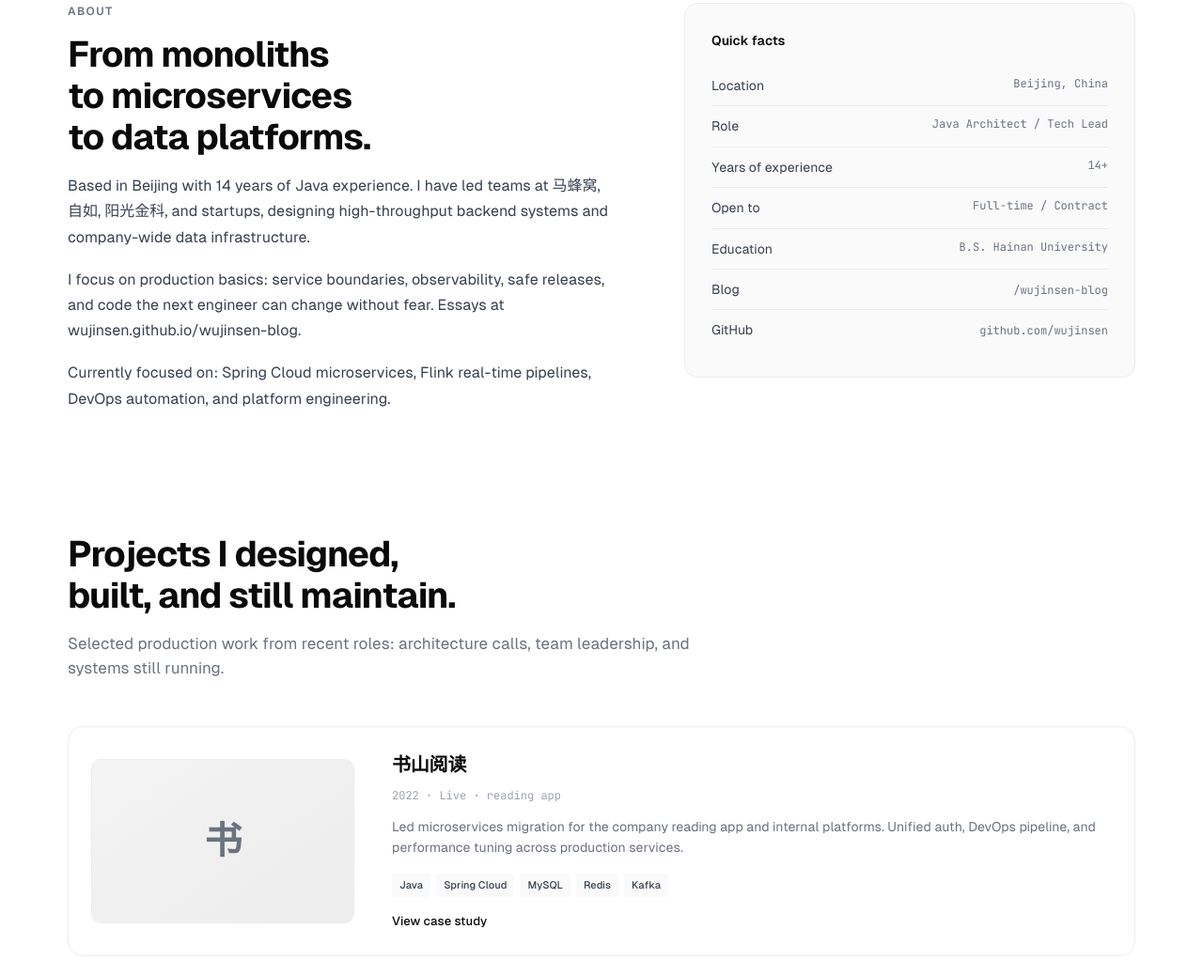
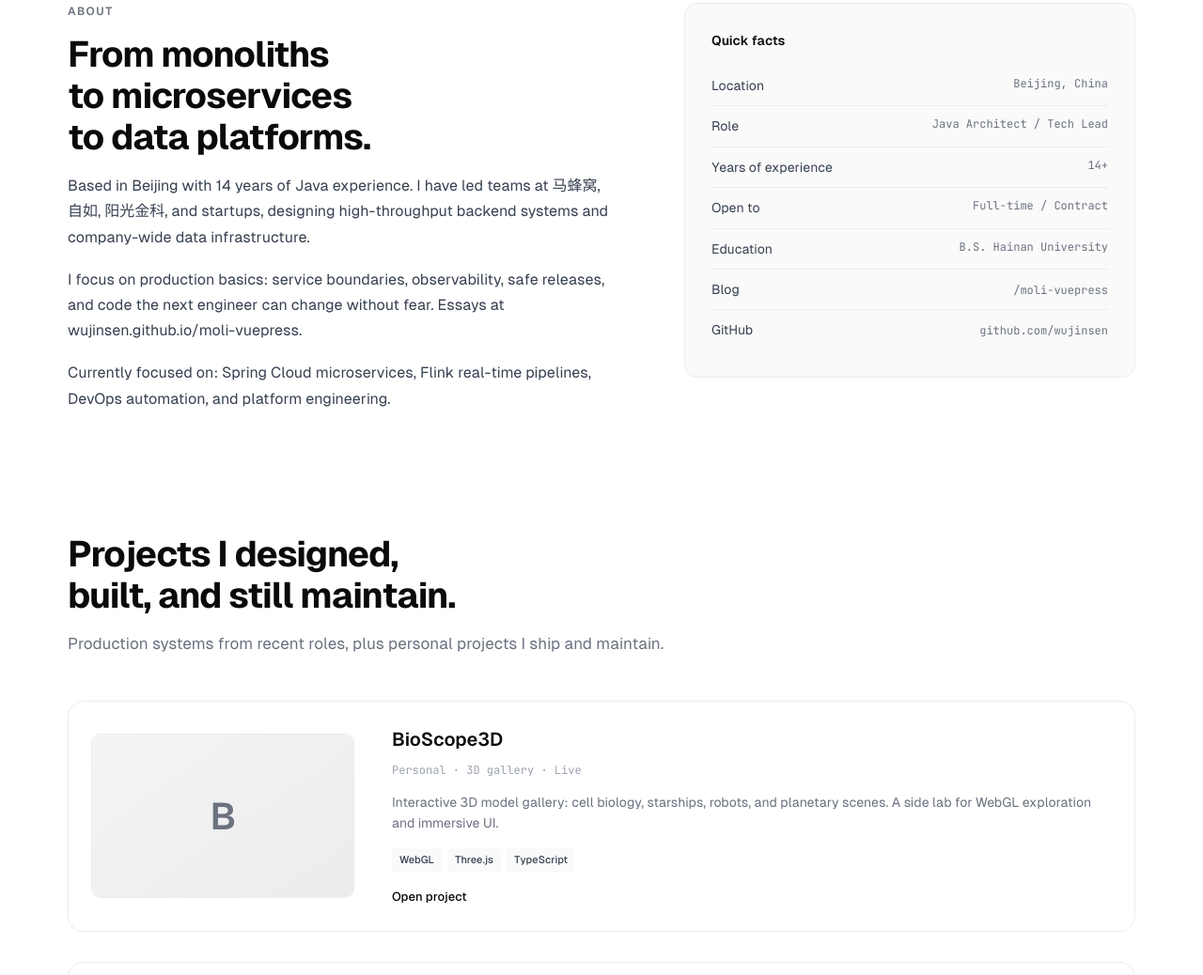
Before and after one commit to wujinsen/wujinsen.github.io, an Astro site in the folder astro-site/: page / in a window 1280 px wide. Shown: the part 1109-2147 px from the top of the page at 94% size. Built offline with nearby package versions, Linux system fonts and the light colour scheme; Astro itself is replaced by a stand-in of ours.

Commit message:
Update blog to moli-vuepress and add BioScope3D project

```diff
--- a/astro-site/src/components/About.astro
+++ b/astro-site/src/components/About.astro
@@ -23,8 +23,8 @@ import { quickFacts } from '../data/site';
       </p>
       <p>
         <I18n
-        en="I focus on production basics: service boundaries, observability, safe releases, and code the next engineer can change without fear. Essays at wujinsen.github.io/wujinsen-blog."
-        zh="工作重心在生产基础能力：服务边界、可观测性、安全发布，以及后续同事能放心改动的代码。文章见 wujinsen.github.io/wujinsen-blog。"
+        en="I focus on production basics: service boundaries, observability, safe releases, and code the next engineer can change without fear. Essays at wujinsen.github.io/moli-vuepress."
+        zh="工作重心在生产基础能力：服务边界、可观测性、安全发布，以及后续同事能放心改动的代码。文章见 wujinsen.github.io/moli-vuepress。"
         />
       </p>
       <p>
--- a/astro-site/src/components/Work.astro
+++ b/astro-site/src/components/Work.astro
@@ -13,15 +13,19 @@ import { products } from '../data/site';
     </h2>
     <p class="section-desc">
       <I18n
-        en="Selected production work from recent roles: architecture calls, team leadership, and systems still running."
-        zh="来自近年工作的生产项目：架构决策、带队交付、以及仍在运行的系统。"
+        en="Production systems from recent roles, plus personal projects I ship and maintain."
+        zh="近年工作的生产系统，以及上线维护的个人项目。"
       />
     </p>
   </div>
   <div class="products-list">
     {
       products.map((product) => (
-        <a class:list={['product-row', { reverse: product.reverse }]} href={product.href}>
+        <a
+          class:list={['product-row', { reverse: product.reverse }]}
+          href={product.href}
+          {...(product.external ? { target: '_blank', rel: 'noopener noreferrer' } : {})}
+        >
           <div class="product-thumb">
             {product.image ? (
               <img
@@ -49,7 +53,11 @@ import { products } from '../data/site';
               ))}
             </div>
             <span class="product-link">
-              <I18n en="View case study" zh="查看案例" />
+              {product.linkLabel ? (
+                <I18n en={product.linkLabel.en} zh={product.linkLabel.zh} />
+              ) : (
+                <I18n en="View case study" zh="查看案例" />
+              )}
             </span>
           </div>
         </a>
--- a/astro-site/src/components/Writing.astro
+++ b/astro-site/src/components/Writing.astro
@@ -11,8 +11,8 @@ import { site } from '../data/site';
       </h2>
       <p class="section-desc" style="margin-top: 12px;">
         <I18n
-          en="Technical essays live on my blog at wujinsen.github.io/wujinsen-blog. This site links out; articles are not embedded here."
-          zh="技术文章发布在 wujinsen.github.io/wujinsen-blog。本站仅提供外链入口，不内嵌博客内容。"
+          en="Technical essays live on my VuePress blog at wujinsen.github.io/moli-vuepress. This site links out; articles are not embedded here."
+          zh="技术文章发布在 VuePress 博客 wujinsen.github.io/moli-vuepress。本站仅提供外链入口，不内嵌博客内容。"
         />
       </p>
     </div>
@@ -25,7 +25,7 @@ import { site } from '../data/site';
       <span class="writing-card-label">
         <I18n en="Main blog" zh="主博客" />
       </span>
-      <span class="writing-card-url">wujinsen.github.io/wujinsen-blog</span>
+      <span class="writing-card-url">wujinsen.github.io/moli-vuepress</span>
       <I18n en="Open blog" zh="打开博客" class="writing-card-cta" />
     </a>
     <a class="writing-card" href={site.cnblogs} target="_blank" rel="noopener noreferrer">
--- a/astro-site/src/data/site.ts
+++ b/astro-site/src/data/site.ts
@@ -11,7 +11,8 @@ export const site = {
   email: '2998714655@qq.com',
   github: 'https://github.com/wujinsen',
   url: 'https://wujinsen.github.io',
-  blog: 'https://wujinsen.github.io/wujinsen-blog',
+  blog: 'https://wujinsen.github.io/moli-vuepress',
+  blogPath: '/moli-vuepress',
   cnblogs: 'https://www.cnblogs.com/wujinsen',
   ogImage: 'https://wujinsen.github.io/og-cover.png',
 } as const;
@@ -31,7 +32,7 @@ export const quickFacts = [
   { key: { en: 'Years of experience', zh: '工作年限' }, value: { en: '14+', zh: '14 年+' } },
   { key: { en: 'Open to', zh: '接受形式' }, value: { en: 'Full-time / Contract', zh: '全职 / 业务委托' } },
   { key: { en: 'Education', zh: '学历' }, value: { en: 'B.S. Hainan University', zh: '海南大学 · 本科' } },
-  { key: { en: 'Blog', zh: '博客' }, value: { en: '/wujinsen-blog', zh: '/wujinsen-blog' }, href: site.blog },
+  { key: { en: 'Blog', zh: '博客' }, value: { en: '/moli-vuepress', zh: '/moli-vuepress' }, href: site.blog },
   { key: { en: 'GitHub', zh: 'GitHub' }, value: { en: 'github.com/wujinsen', zh: 'github.com/wujinsen' }, href: site.github },
 ] as const;
 
@@ -44,9 +45,25 @@ export type Product = {
   description: { en: string; zh: string };
   tech: string[];
   reverse?: boolean;
+  external?: boolean;
+  linkLabel?: { en: string; zh: string };
 };
 
 export const products: Product[] = [
+  {
+    name: 'BioScope3D',
+    href: 'https://wujinsen.github.io/bioscope3d/',
+    image: '',
+    imageAlt: 'BioScope3D 3D gallery',
+    meta: { en: 'Personal · 3D gallery · Live', zh: '个人项目 · 3D 画廊 · 已上线' },
+    description: {
+      en: 'Interactive 3D model gallery: cell biology, starships, robots, and planetary scenes. A side lab for WebGL exploration and immersive UI.',
+      zh: '交互式 3D 模型画廊：细胞生物、星舰、机器人与行星场景。个人实验项目，探索 WebGL 与沉浸式界面。',
+    },
+    tech: ['WebGL', 'Three.js', 'TypeScript'],
+    external: true,
+    linkLabel: { en: 'Open project', zh: '打开项目' },
+  },
   {
     name: '书山阅读',
     href: '#',
```
